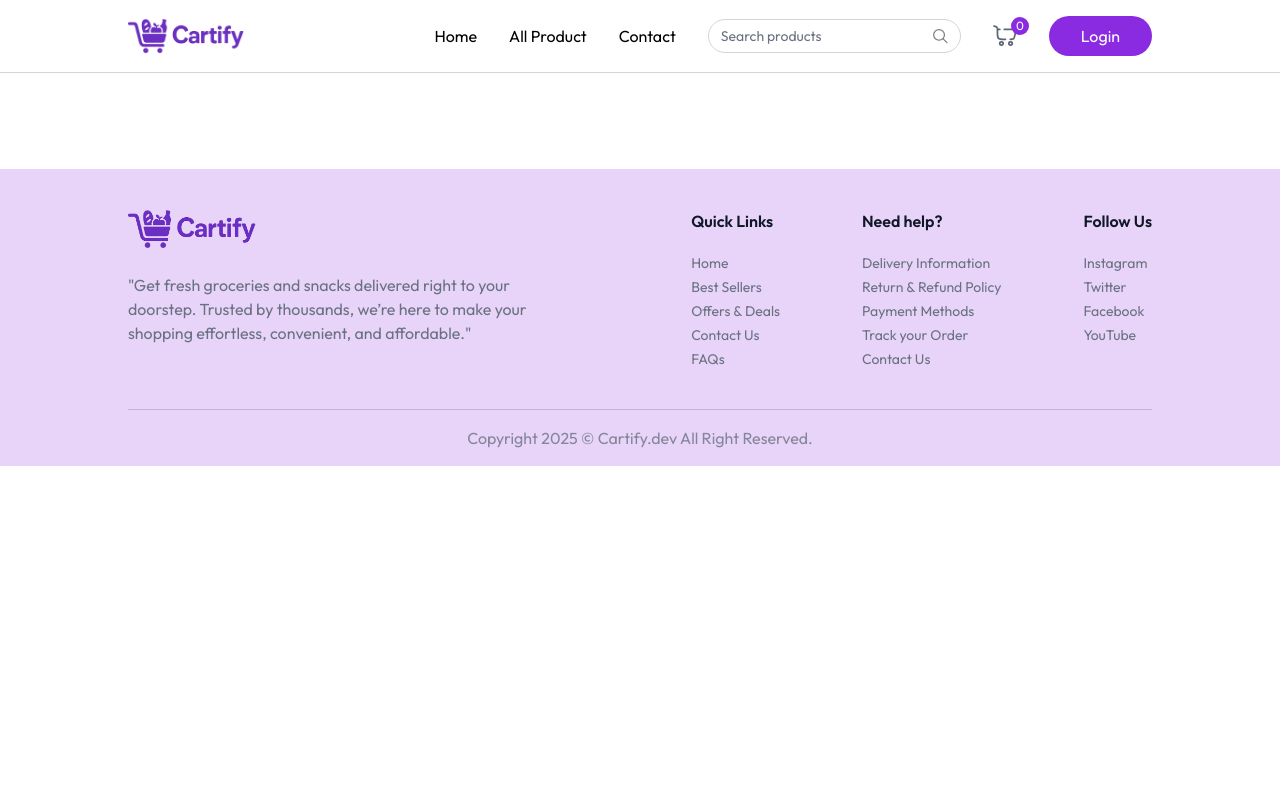
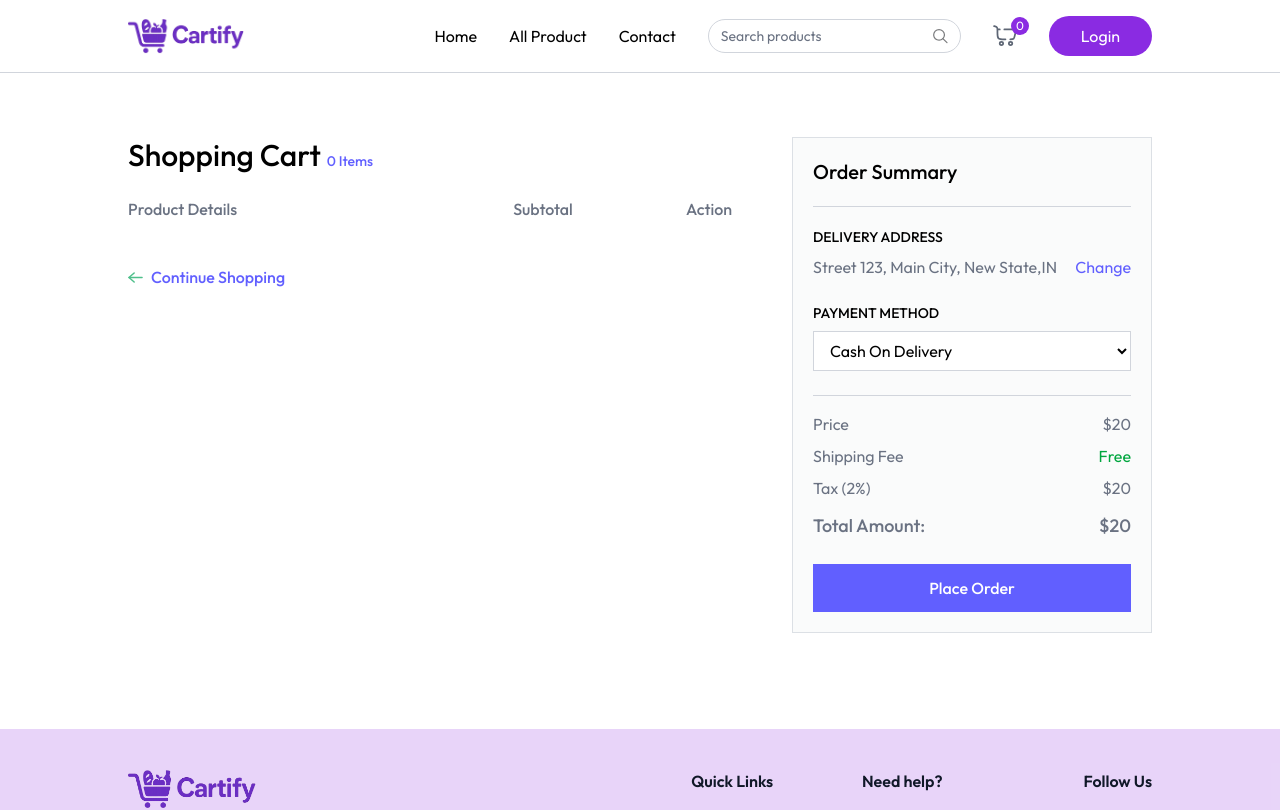
Before and after one commit to MalindaDeshan/Cartify-Grocery-Delivery-Website, a React (Vite) app in the folder client/: page /cart in a window 1280 px wide. Shown: the top 810 px of the page. Built offline with nearby package versions, Linux system fonts and the light colour scheme.

Commit message:
Add cart page and potentially fix elements

```diff
--- a/client/src/App.jsx
+++ b/client/src/App.jsx
@@ -9,6 +9,7 @@
 import AllProducts from "./pages/AllProducts";
 import ProductCategory from "./pages/ProductCategory";
 import DetailsProduct from "./pages/DetailsProduct";
+import Cart from "./pages/Cart";
 
 
 
@@ -29,6 +30,7 @@
           <Route path="/products" element={<AllProducts />} />
           <Route path="/products/:category" element={<ProductCategory />} />
           <Route path="/products/:category/:id" element={<DetailsProduct/>} />
+          <Route path="/cart" element={<Cart/>} />
         </Routes>
       </div>
 
--- /dev/null
+++ b/client/src/pages/Cart.jsx
@@ -0,0 +1,136 @@
+import { useEffect, useState } from "react";
+import { useAppContext } from "../context/AppContext";
+import { assets, dummyAddress } from "../assets/assets";
+
+const Cart = () => {
+    const {products,currency,cartItems,removeFromCart,getCartCount,updateCartItem,navigate,getCartAmount} = useAppContext()
+    const [cartArray,setCartArray] =useState([])
+    const [addresses, setaddresses] = useState([dummyAddress])
+    const [showAddress, setShowAddress] = useState(false)
+    const [selectedAddress,setSelectedAddress] = useState(dummyAddress[0])
+    const [paymentOption,setPaymentOption] = useState("COD")
+
+    const getCart = () => {
+        let tempArray = []
+        for(const key in cartItems){
+            const product = products.find((item) => item._id === key)
+            product.quantity = cartItems[key]
+            tempArray.push(product)
+        }
+        setCartArray(tempArray)
+    }
+
+    useEffect (() => {
+        if(products.length > 0 && cartItems){
+            getCart()
+        }
+    },[products,cartItems])
+
+
+    return products.length > 0 && cartItems ? (
+        <div className="flex flex-col md:flex-row mt-16">
+            <div className='flex-1 max-w-4xl'>
+                <h1 className="text-3xl font-medium mb-6">
+                    Shopping Cart <span className="text-sm text-indigo-500">{getCartCount()} Items</span>
+                </h1>
+
+                <div className="grid grid-cols-[2fr_1fr_1fr] text-gray-500 text-base font-medium pb-3">
+                    <p className="text-left">Product Details</p>
+                    <p className="text-center">Subtotal</p>
+                    <p className="text-center">Action</p>
+                </div>
+
+                {cartArray.map((product, index) => (
+                    <div key={index} className="grid grid-cols-[2fr_1fr_1fr] text-gray-500 items-center text-sm md:text-base font-medium pt-3">
+                        <div className="flex items-center md:gap-6 gap-3">
+                            <div onClick={() => {
+                                navigate(`/products/${product.category.toLowerCase()}/${product._id}`); scrollTo(0,0)
+                            }} className="cursor-pointer w-24 h-24 flex items-center justify-center border border-gray-300 rounded overflow-hidden">
+                                <img className="max-w-full h-full object-cover" src={product.image[0]} alt={product.name} />
+                            </div>
+                            <div>
+                                <p className="hidden md:block font-semibold">{product.name}</p>
+                                <div className="font-normal text-gray-500/70">
+                                    <p>Weight: <span>{product.weight || "N/A"}</span></p>
+                                    <div className='flex items-center'>
+                                        <p>Qty:</p>
+                                        <select className='outline-none'>
+                                            {Array(cartItems[product._id] > 9 ? cartItems[product._id] : 9).fill('').map((_, index) => (
+                                                <option key={index} value={index + 1}>{index + 1}</option>
+                                            ))}
+                                        </select>
+                                    </div>
+                                </div>
+                            </div>
+                        </div>
+                        <p className="text-center">{currency}{product.offerPrice * product.quantity}</p>
+                        <button onClick={() => removeFromCart()} className="cursor-pointer mx-auto">
+                            <img src={assets.remove_icon} alt="remove" className="inline-block w-6 h-6"/>
+                        </button>
+                    </div>)
+                )}
+
+                <button onClick={() => {navigate("/products"); scrollTo(0,0)}} className="group cursor-pointer flex items-center mt-8 gap-2 text-indigo-500 font-medium">
+                    <img className="group-hover:-translate-x-1 transition" src={assets.arrow_right_icon_colored} alt="arrow" />
+                    Continue Shopping
+                </button>
+
+            </div>
+
+            <div className="max-w-[360px] w-full bg-gray-100/40 p-5 max-md:mt-16 border border-gray-300/70">
+                <h2 className="text-xl md:text-xl font-medium">Order Summary</h2>
+                <hr className="border-gray-300 my-5" />
+
+                <div className="mb-6">
+                    <p className="text-sm font-medium uppercase">Delivery Address</p>
+                    <div className="relative flex justify-between items-start mt-2">
+                        <p className="text-gray-500">{selectedAddress ? `${selectedAddress.street}, ${selectedAddress.city}, ${selectedAddress.state},${selectedAddress.country}` : "No address found"}</p>
+                        <button onClick={() => setShowAddress(!showAddress)} className="text-indigo-500 hover:underline cursor-pointer">
+                            Change
+                        </button>
+                        {showAddress && (
+                            <div className="absolute top-12 py-1 bg-white border border-gray-300 text-sm w-full">
+                                <p onClick={() => setShowAddress(false)} className="text-gray-500 p-2 hover:bg-gray-100">
+                                    New York, USA
+                                </p>
+                                <p onClick={() => setShowAddress(false)} className="text-indigo-500 text-center cursor-pointer p-2 hover:bg-indigo-500/10">
+                                    Add address
+                                </p>
+                            </div>
+                        )}
+                    </div>
+
+                    <p className="text-sm font-medium uppercase mt-6">Payment Method</p>
+
+                    <select className="w-full border border-gray-300 bg-white px-3 py-2 mt-2 outline-none">
+                        <option value="COD">Cash On Delivery</option>
+                        <option value="Online">Online Payment</option>
+                    </select>
+                </div>
+
+                <hr className="border-gray-300" />
+
+                <div className="text-gray-500 mt-4 space-y-2">
+                    <p className="flex justify-between">
+                        <span>Price</span><span>$20</span>
+                    </p>
+                    <p className="flex justify-between">
+                        <span>Shipping Fee</span><span className="text-green-600">Free</span>
+                    </p>
+                    <p className="flex justify-between">
+                        <span>Tax (2%)</span><span>$20</span>
+                    </p>
+                    <p className="flex justify-between text-lg font-medium mt-3">
+                        <span>Total Amount:</span><span>$20</span>
+                    </p>
+                </div>
+
+                <button className="w-full py-3 mt-6 cursor-pointer bg-indigo-500 text-white font-medium hover:bg-indigo-600 transition">
+                    Place Order
+                </button>
+            </div>
+        </div>
+    ) : null
+}
+
+export default Cart;
```
